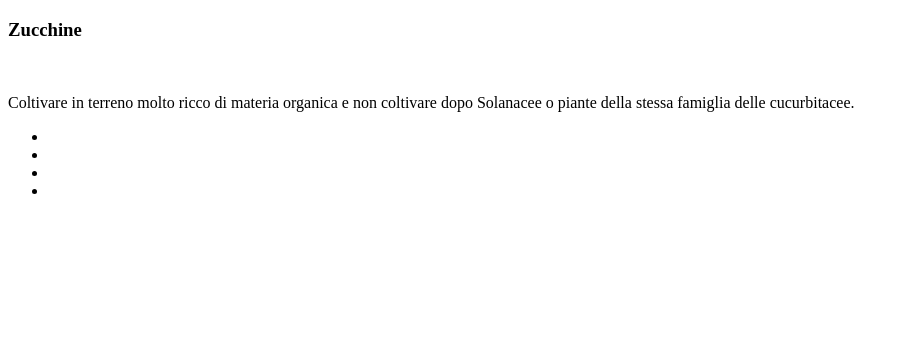
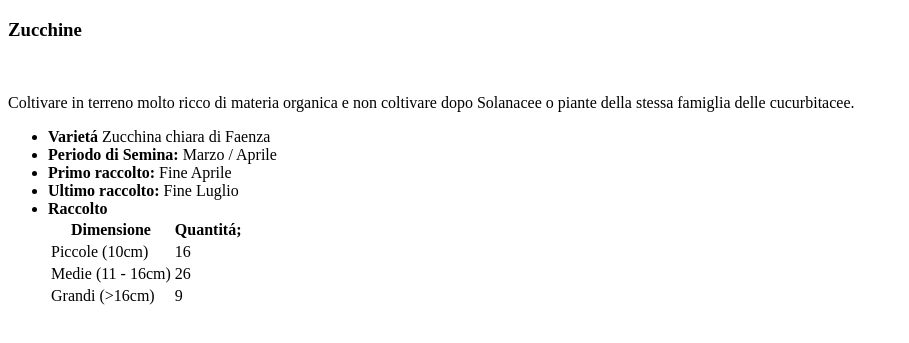
Before and after one commit to MelaniaPicone/htmlcss-hello, a plain HTML site: page index.html in a window 1280 px wide. Shown: the part 61-404 px from the top of the page, without its empty margins (0-909 px from the left). Drawn offline with Linux system fonts and the light colour scheme.

Commit message:
second step

```diff
--- a/index.html
+++ b/index.html
@@ -19,10 +19,53 @@
         famiglia delle cucurbitacee.</p>
 
       <ul>
-        <li></li>
-        <li></li>
-        <li></li>
-        <li></li>
+        <li><strong>Variet&aacute;</strong> Zucchina chiara di Faenza</li>
+        <li><strong>Periodo di Semina:</strong> Marzo / Aprile</li>
+        <li><strong>Primo raccolto:</strong> Fine Aprile</li>
+        <li><strong>Ultimo raccolto:</strong> Fine Luglio</li>
+        <li><strong>Raccolto</strong></li>
+        <table>
+          <thead>
+            <tr>
+              <th>Dimensione</th>
+              <th>Quantit&aacute;;</th>
+            </tr>
+          </thead>
+
+          <tbody>
+            <tr>
+              <td>Piccole (10cm)</td>
+              <td>16</td>
+            </tr>
+          </tbody>
+
+          <tbody>
+            <tr>
+              <td>Medie (11 - 16cm)</td>
+              <td>26</td>
+            </tr>
+          </tbody>
+
+          <tbody>
+            <tr>
+              <td>Grandi (>16cm)</td>
+              <td>9</td>
+            </tr>
+          </tbody>
+
+          <tfoot>
+            <tr>
+              <td></td>
+              <td></td>
+            </tr>
+          </tfoot>
+
+
+
+        </table>
+
+
+        </li>
       </ul>
 
 
```
